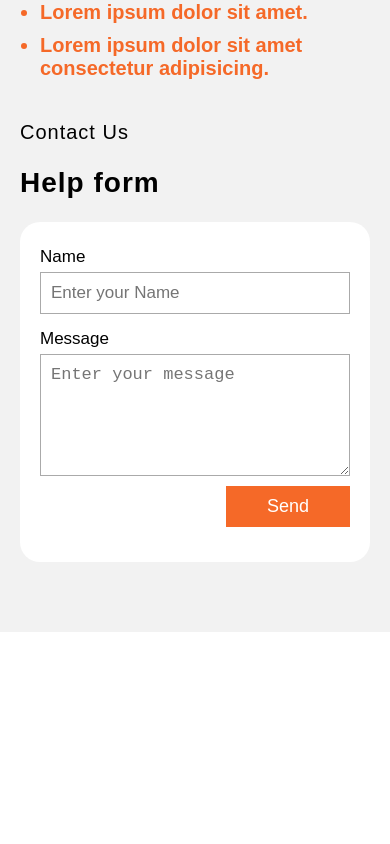
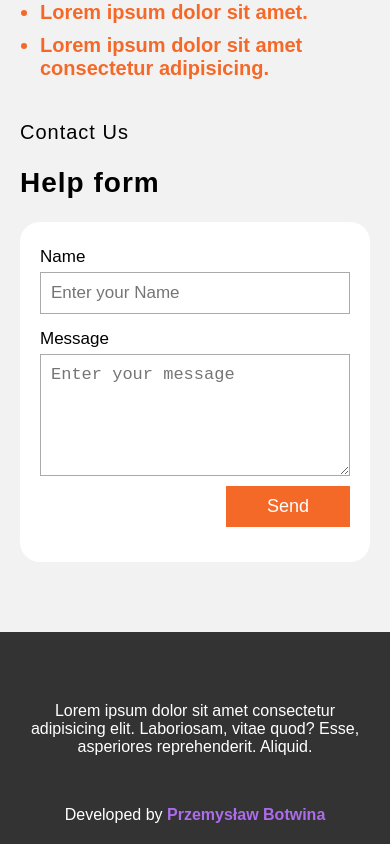
Before and after one commit to WersV/psychology-specialist-website-vue, a Vue app: page / in a window 390 px wide. Shown: the part 6592-7436 px from the top of the page. Before the commit the page ends 7224 px from the top, so only its background shows below. Built offline with nearby package versions, Linux system fonts and the light colour scheme.

Commit message:
Add responsiveness to FooterWeb section

```diff
--- a/src/App.vue
+++ b/src/App.vue
@@ -3,7 +3,7 @@
   <AboutUs />
   <Appointment />
   <ContactUs />
-  <!-- <FooterWeb /> -->
+  <FooterWeb />
 </template>
 
 <script>
--- a/src/views/FooterWeb.vue
+++ b/src/views/FooterWeb.vue
@@ -22,8 +22,13 @@ export default {
   color: white;
   padding: 20px;
   text-align: center;
+  p {
+    margin: 50px auto;
+    max-width: 700px;
+  }
   span {
     margin: 20px 0;
+    max-width: 700px;
     strong {
       color: rgb(173, 108, 235);
     }
```
